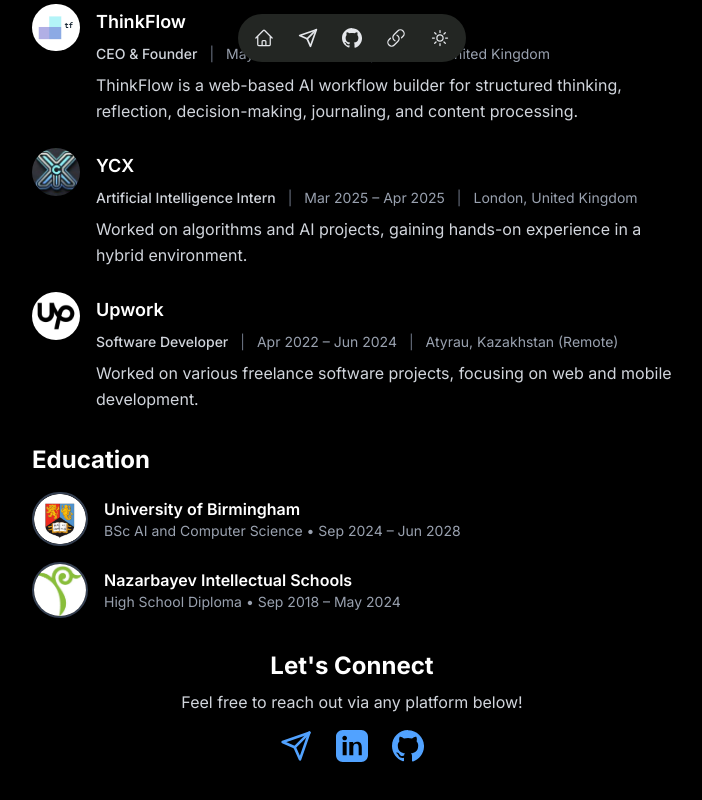
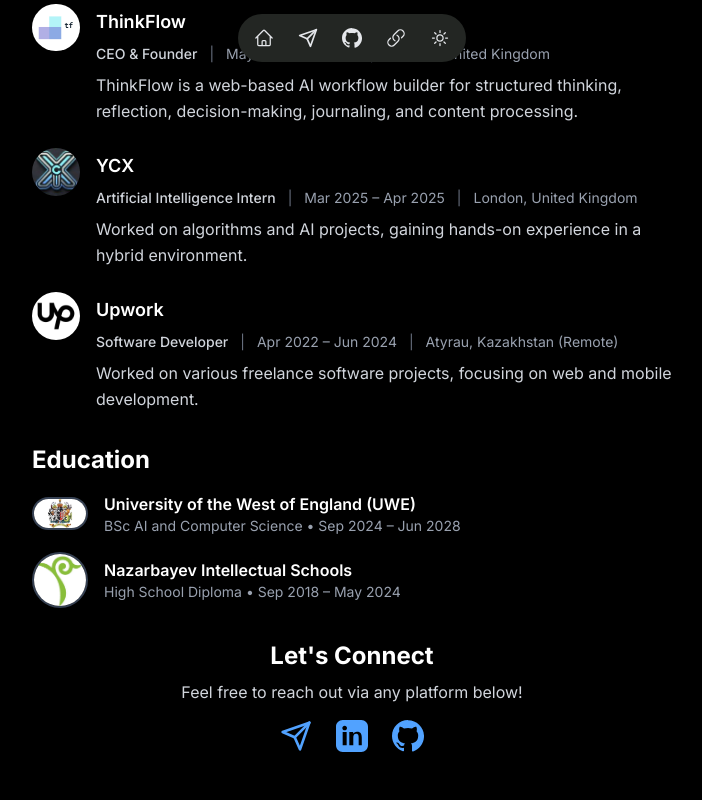
Before and after one commit to bluemadisonblue/my-website, a Next.js app: page / in a window 1280 px wide. Shown: the part 714-1514 px from the top of the page, without its empty margins (288-990 px from the left). Built offline with nearby package versions, Linux system fonts and the light colour scheme.

Commit message:
Update university image to uwe.jpg

```diff
--- a/src/app/page.tsx
+++ b/src/app/page.tsx
@@ -121,11 +121,11 @@
         <h2 className="text-2xl font-bold text-white mb-4">Education</h2>
         <div className="space-y-4">
           <div className="flex items-center gap-4">
-            <a href="https://www.birmingham.ac.uk/" target="_blank" rel="noopener noreferrer">
-              <Image src="/images/university.jpg" alt="University of Birmingham" width={56} height={56} className="rounded-full object-cover border-2 border-gray-700" />
+            <a href="https://www.uwe.ac.uk/courses" target="_blank" rel="noopener noreferrer">
+              <Image src="/images/uwe.jpg" alt="University of the West of England (UWE)" width={56} height={56} className="rounded-full object-cover border-2 border-gray-700" />
             </a>
             <div className="flex-1">
-              <div className="font-semibold text-white">University of Birmingham</div>
+              <div className="font-semibold text-white">University of the West of England (UWE)</div>
               <div className="text-gray-400 text-sm">BSc AI and Computer Science • Sep 2024 – Jun 2028</div>
             </div>
           </div>
```
Also changed, not shown: public/images/uwe.jpg (added).
